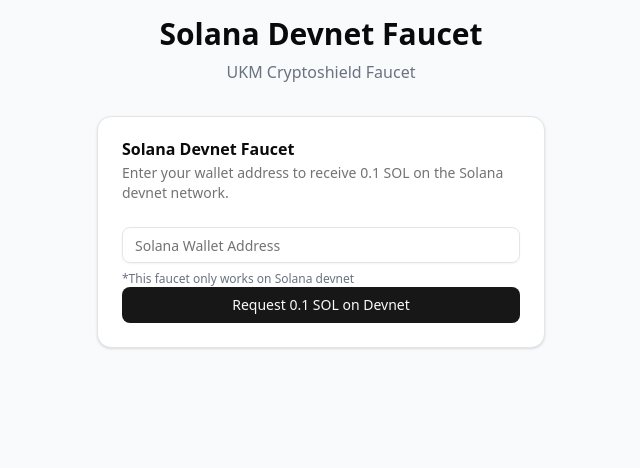
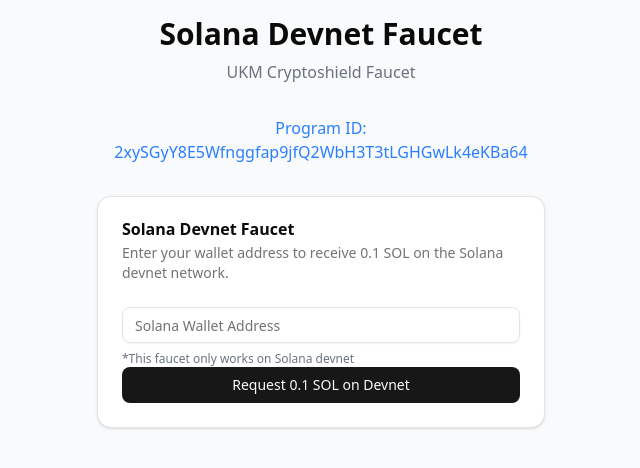
Before and after one commit to Atan0707/UKM-Cryptoshiled-Faucet, a Next.js app in the folder app/: page / in a window 1280 px wide. Shown: the top 468 px of the page, without its empty margins (319-959 px from the left). Built offline with nearby package versions, Linux system fonts and the light colour scheme.

Commit message:
remove cloudflare

```diff
--- a/app/next.config.ts
+++ b/app/next.config.ts
@@ -1,13 +1,13 @@
 import type { NextConfig } from "next";
-import { setupDevPlatform } from '@cloudflare/next-on-pages/next-dev';
+// import { setupDevPlatform } from '@cloudflare/next-on-pages/next-dev';
 
 const nextConfig: NextConfig = {
   /* config options here */
 
 };
 
-if (process.env.NODE_ENV === 'development') {
-  await setupDevPlatform();
-}
+// if (process.env.NODE_ENV === 'development') {
+//   await setupDevPlatform();
+// }
 
 export default nextConfig;
--- a/app/src/app/api/faucet/route.ts
+++ b/app/src/app/api/faucet/route.ts
@@ -3,7 +3,7 @@
 import { AnchorProvider, BN, Program } from '@coral-xyz/anchor';
 import idl from '@/lib/solana_faucet.json';
 import { bs58 } from '@coral-xyz/anchor/dist/cjs/utils/bytes';
-export const runtime = 'edge';
+// export const runtime = 'edge';
 
 const FAUCET_PRIVATE_KEY = process.env.FAUCET_PRIVATE_KEY;
 // const PROGRAM_ID = new PublicKey('2xySGyY8E5Wfnggfap9jfQ2WbH3T3tLGHGwLk4eKBa64');
--- a/app/src/app/page.tsx
+++ b/app/src/app/page.tsx
@@ -1,5 +1,5 @@
 import FaucetForm from "@/components/FaucetForm";
-export const runtime = "edge";
+// export const runtime = "edge";
 
 export default function Home() {
   return (
@@ -8,6 +8,11 @@
         <div className="max-w-md w-full">
           <h1 className="text-3xl font-bold text-center mb-2" >Solana Devnet Faucet</h1>
           <p className="text-center text-gray-500 mb-8"> UKM Cryptoshield Faucet</p>
+          <p className="text-center text-gray-500 mb-8">
+            <a href="https://explorer.solana.com/address/2xySGyY8E5Wfnggfap9jfQ2WbH3T3tLGHGwLk4eKBa64?cluster=devnet" target="_blank" rel="noopener noreferrer" className="text-blue-500 hover:underline">
+              Program ID: 2xySGyY8E5Wfnggfap9jfQ2WbH3T3tLGHGwLk4eKBa64
+            </a>
+          </p>
           <FaucetForm />
         </div>
       </main>
```
